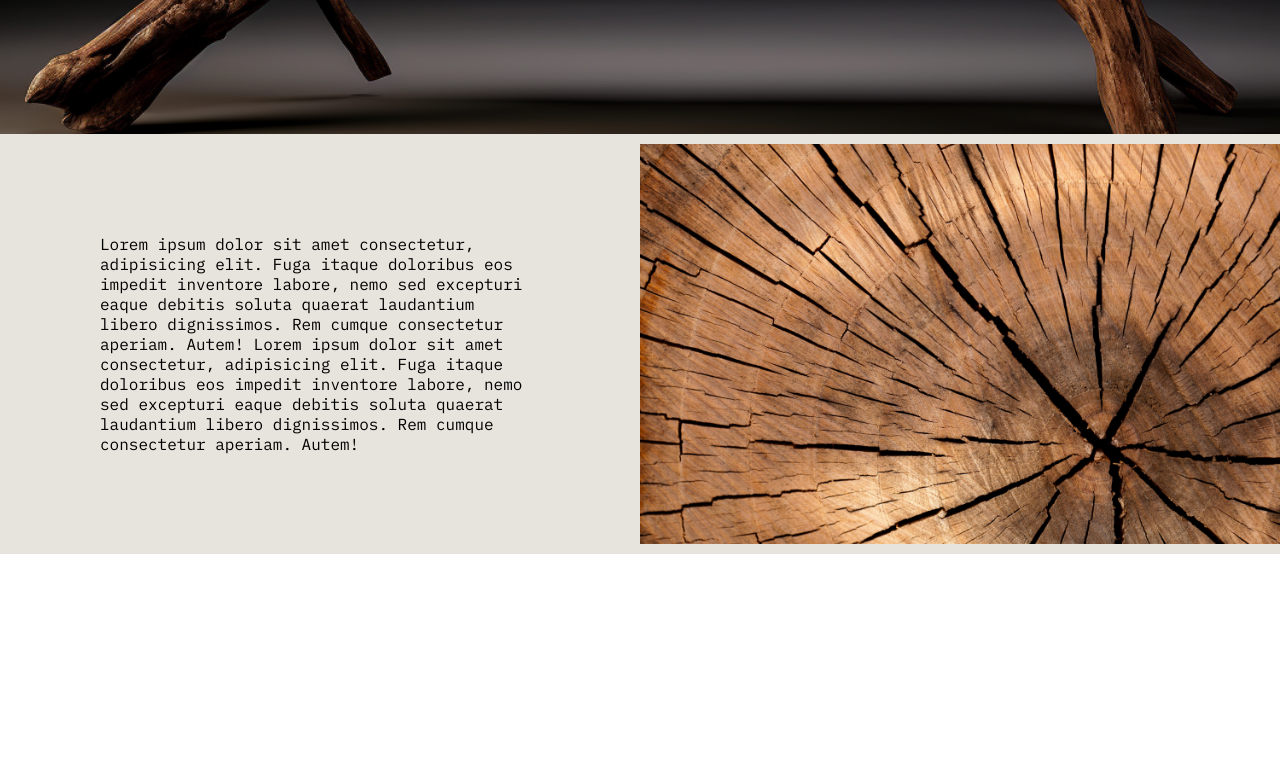
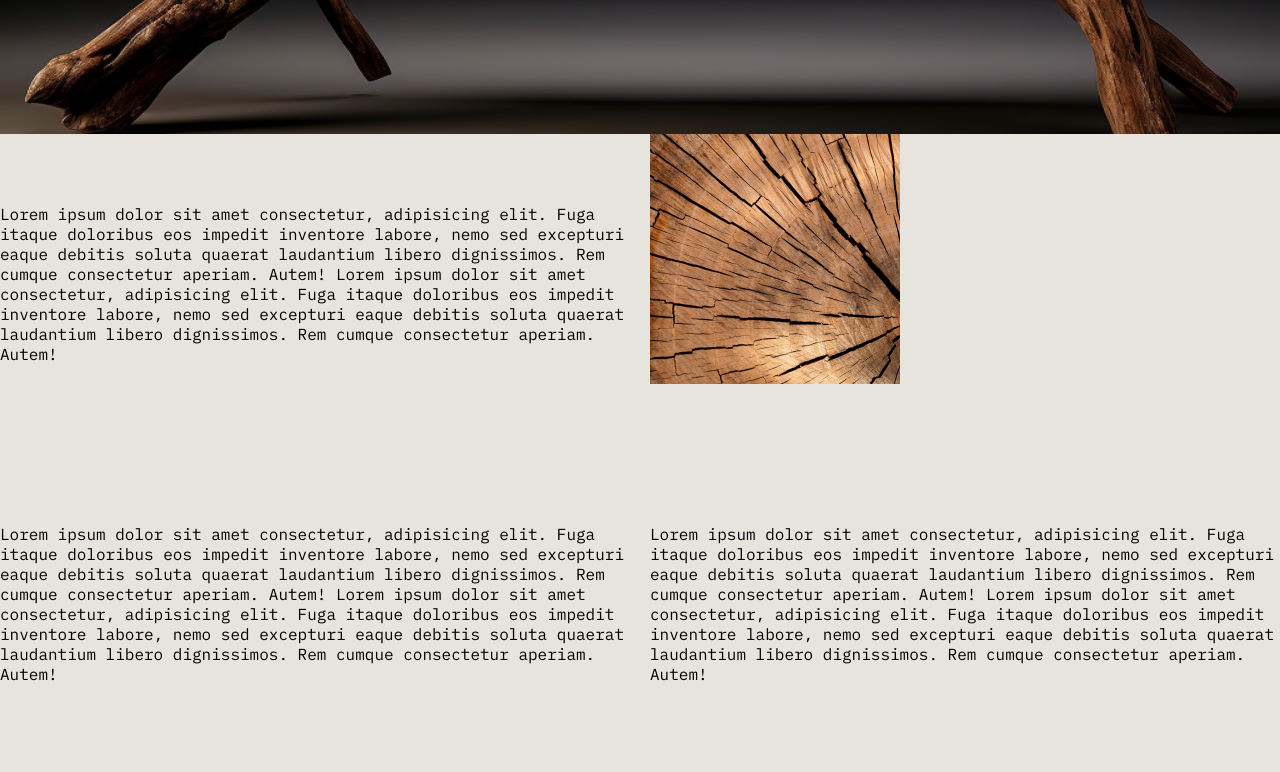
Before and after one commit to mateuszczap/shop-template, a React (Create React App) app: page / in a window 1280 px wide. Shown: the part 660-1432 px from the top of the page. Before the commit the page ends 1214 px from the top, so only its background shows below. Built offline with nearby package versions, Linux system fonts and the light colour scheme.

Commit message:
add grid to bottom container

```diff
--- a/src/App.css
+++ b/src/App.css
@@ -35,19 +35,19 @@
 }
 .bottom-container-img {
   background: #E7E4DD;
-  display: flex;
-  align-items: center;
-  justify-content: center;
+  display: grid;
+  grid-template-columns: repeat(2, 1fr);
+  grid-template-rows: repeat(3, 300px);
+  gap: 20px;
 }
 .wood-img {
   background: url(/public/tree.jpg);
-  height: 400px;
+  height: 250px;
+  width: 250px;
   background-size: cover;
-  background-position: center;
-  flex: 1;
-  padding: 100px;
+  display: flex;
 }
 .about-me {
-  flex: 1;
-  padding: 100px;
+  display: flex;
+  align-items: center;
 }
--- a/src/components/TextWithImage.tsx
+++ b/src/components/TextWithImage.tsx
@@ -5,6 +5,13 @@ function TextWithImage () {
             Lorem ipsum dolor sit amet consectetur, adipisicing elit. Fuga itaque doloribus eos impedit inventore labore, nemo sed excepturi eaque debitis soluta quaerat laudantium libero dignissimos. Rem cumque consectetur aperiam. Autem!
             </div>
             <div className="wood-img"></div>
+            <div className="about-me">Lorem ipsum dolor sit amet consectetur, adipisicing elit. Fuga itaque doloribus eos impedit inventore labore, nemo sed excepturi eaque debitis soluta quaerat laudantium libero dignissimos. Rem cumque consectetur aperiam. Autem!
+            Lorem ipsum dolor sit amet consectetur, adipisicing elit. Fuga itaque doloribus eos impedit inventore labore, nemo sed excepturi eaque debitis soluta quaerat laudantium libero dignissimos. Rem cumque consectetur aperiam. Autem!</div>
+            <div className="about-me">Lorem ipsum dolor sit amet consectetur, adipisicing elit. Fuga itaque doloribus eos impedit inventore labore, nemo sed excepturi eaque debitis soluta quaerat laudantium libero dignissimos. Rem cumque consectetur aperiam. Autem!
+            Lorem ipsum dolor sit amet consectetur, adipisicing elit. Fuga itaque doloribus eos impedit inventore labore, nemo sed excepturi eaque debitis soluta quaerat laudantium libero dignissimos. Rem cumque consectetur aperiam. Autem!</div>
+            <div className="wood-img"></div>
+            <div className="about-me">Lorem ipsum dolor sit amet consectetur, adipisicing elit. Fuga itaque doloribus eos impedit inventore labore, nemo sed excepturi eaque debitis soluta quaerat laudantium libero dignissimos. Rem cumque consectetur aperiam. Autem!
+            Lorem ipsum dolor sit amet consectetur, adipisicing elit. Fuga itaque doloribus eos impedit inventore labore, nemo sed excepturi eaque debitis soluta quaerat laudantium libero dignissimos. Rem cumque consectetur aperiam. Autem!</div>
         </div>
     )
 }
```
